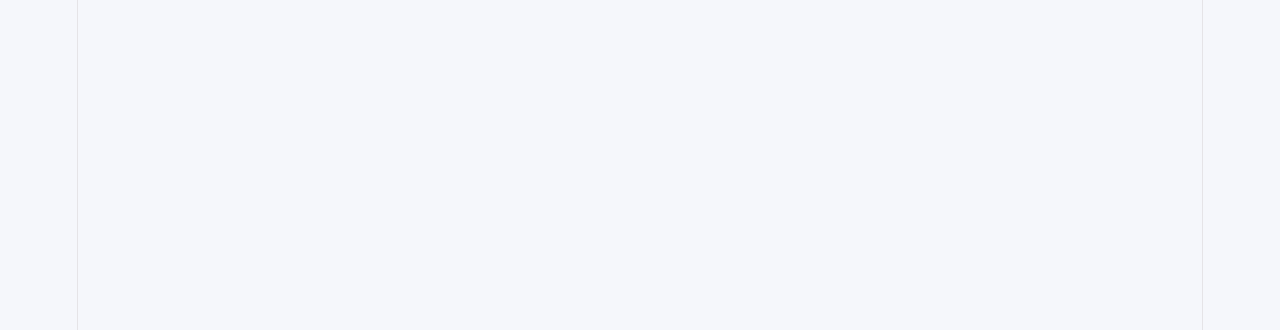
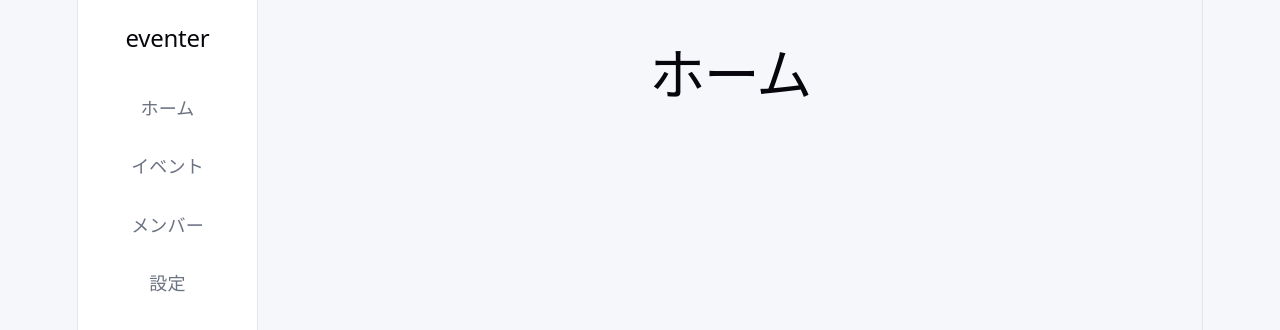
Before and after one commit to mun-o2/kanji-app, a React (Vite) app: page /1/admin in a window 1280 px wide. Before the commit this address had no page. Shown: the top 330 px of the page. Built offline with nearby package versions, Linux system fonts and the light colour scheme.

Commit message:
change the invite URL

```diff
--- a/src/App.jsx
+++ b/src/App.jsx
@@ -51,7 +51,7 @@ export default function App() {
             <Route path="/join/:groupId" element={<RSVP />} />
             <Route path="/join" element={<JoinRoom />} />
 
-            <Route path="/admin" element={<AdminLayout />}>
+            <Route path="/:groupId/admin" element={<AdminLayout />}>
               <Route index element={<AdminHome />} />
               <Route path="events" element={<EventList />} />
               <Route path="events/create" element={<EventCreate />} />
--- a/src/pages/admin/AdminLayout.jsx
+++ b/src/pages/admin/AdminLayout.jsx
@@ -1,9 +1,10 @@
-import { Outlet, useNavigate, useLocation } from "react-router-dom";
+import { Outlet, useNavigate, useLocation, useParams } from "react-router-dom";
 import "./AdminDashboard.css";
 
 function AdminLayout() {
     const navigate = useNavigate();
     const location = useLocation();
+    const { groupId } = useParams();
 
     return (
         <main className="admin-page">
@@ -13,25 +14,25 @@ function AdminLayout() {
                 <nav className="admin-nav">
                     <p
                         className={location.pathname === "/admin" ? "active" : ""}
-                        onClick={() => navigate("/admin")}
+                        onClick={() => navigate(`/${groupId}/admin`)}
                     >
                         ホーム
                     </p>
                     <p
-                        className={location.pathname === "/admin/events" ? "active" : ""}
-                        onClick={() => navigate("/admin/events")}
+                        className={location.pathname === `/${groupId}/admin/events` ? "active" : ""}
+                        onClick={() => navigate(`/${groupId}/admin/events`)}
                     >
                         イベント
                     </p>
                     <p
-                        className={location.pathname === "/admin/members" ? "active" : ""}
-                        onClick={() => navigate("/admin/members")}
+                        className={location.pathname === `/${groupId}/admin/members` ? "active" : ""}
+                        onClick={() => navigate(`/${groupId}/admin/members`)}
                     >
                         メンバー
                     </p>
                     <p
-                        className={location.pathname === "/admin/settings" ? "active" : ""}
-                        onClick={() => navigate("/admin/settings")}
+                        className={location.pathname === `/${groupId}/admin/settings` ? "active" : ""}
+                        onClick={() => navigate(`/${groupId}/admin/settings`)}
                     >
                         設定
                     </p>
--- a/src/pages/event/EventList.jsx
+++ b/src/pages/event/EventList.jsx
@@ -1,8 +1,9 @@
-import { useNavigate } from "react-router-dom";
+import { useNavigate, useParams } from "react-router-dom";
 import "./EventList.css";
 
 function EventList() {
     const navigate = useNavigate();
+    const { groupId } = useParams();
 
     const events = [
         {
@@ -33,7 +34,7 @@ function EventList() {
                     <div
                         key={event.id}
                         className="event-card"
-                        onClick={() => navigate(`/admin/events/${event.id}`)}
+                        onClick={() => navigate(`/${groupId}/admin/events/${event.id}`)}
                     >
                         <div className="event-card-top">
                             <h2>{event.name}</h2>
```
